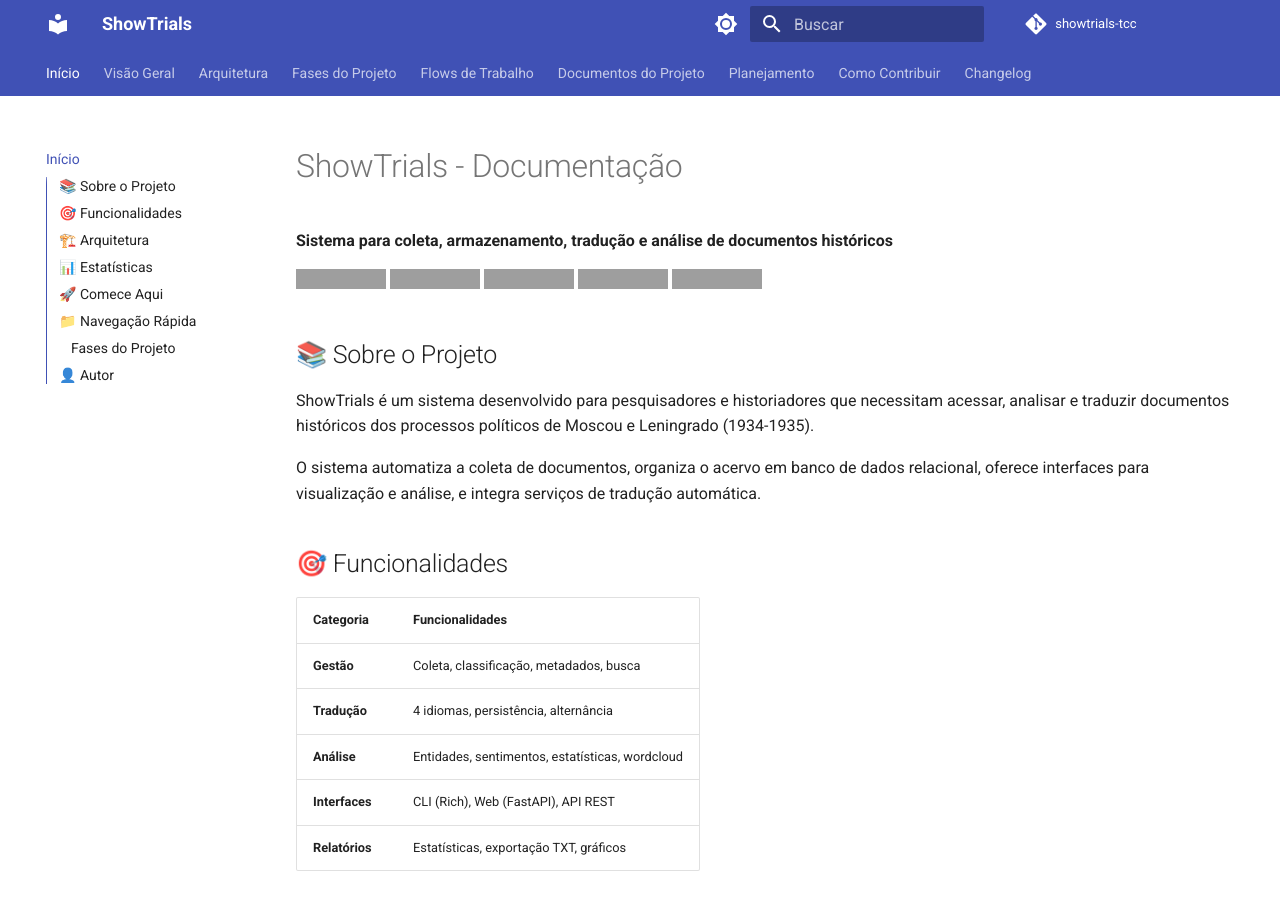
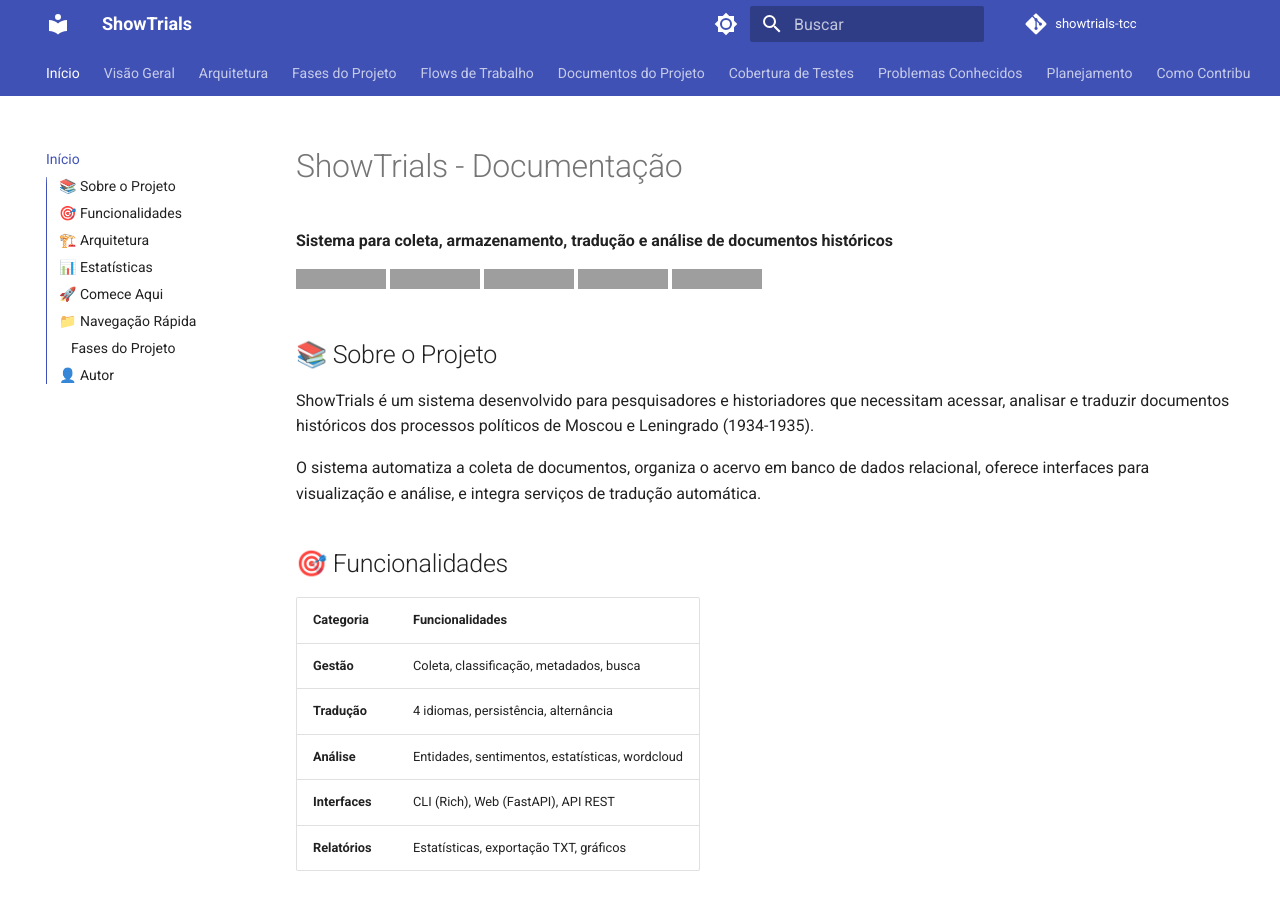
Before and after one commit to rib-thiago/showtrials-tcc, an MkDocs documentation site: the page built from docs/index.md, in a window 1280 px wide and 900 px high, cut to the strip 0-900 px from the top of the window. Built offline with MkDocs 1.6.1 and Material for MkDocs 9.7.7, drawn with Linux system fonts in a browser that asks for light colours; comment, search, counter and statistics services are not loaded; grey boxes are pictures that could not be loaded.

Commit message:
fix: corrige mkdocs.yml com arquivos faltantes e títulos corretos
- Adiciona cobertura.md, cobertura_v2.md e problema_ci.md ao nav
- Corrige título da seção Planejamento
- Remove referência a FASE11 (inexistente)

Referência: Issue #2

```diff
--- a/mkdocs.yml
+++ b/mkdocs.yml
@@ -94,8 +94,15 @@ nav:
     - Plano de Issues: projeto/plano_issues_documentacao.md
     - Questionário: projeto/questionario_levantamento_requisitos.md
 
+  - Cobertura de Testes:
+    - Cobertura Atual: cobertura.md
+    - Cobertura V2: cobertura_v2.md
+
+  - Problemas Conhecidos:
+    - Problema no CI: problema_ci.md
+
   - Planejamento:
-    - Plano da Issue #2: planejamento/plano_issue2_revisao_documentacao.md
+    - Plano da Issue 2: planejamento/plano_issue2_revisao_documentacao.md
 
   - Como Contribuir: contributing.md
   - Changelog: changelog.md
```
